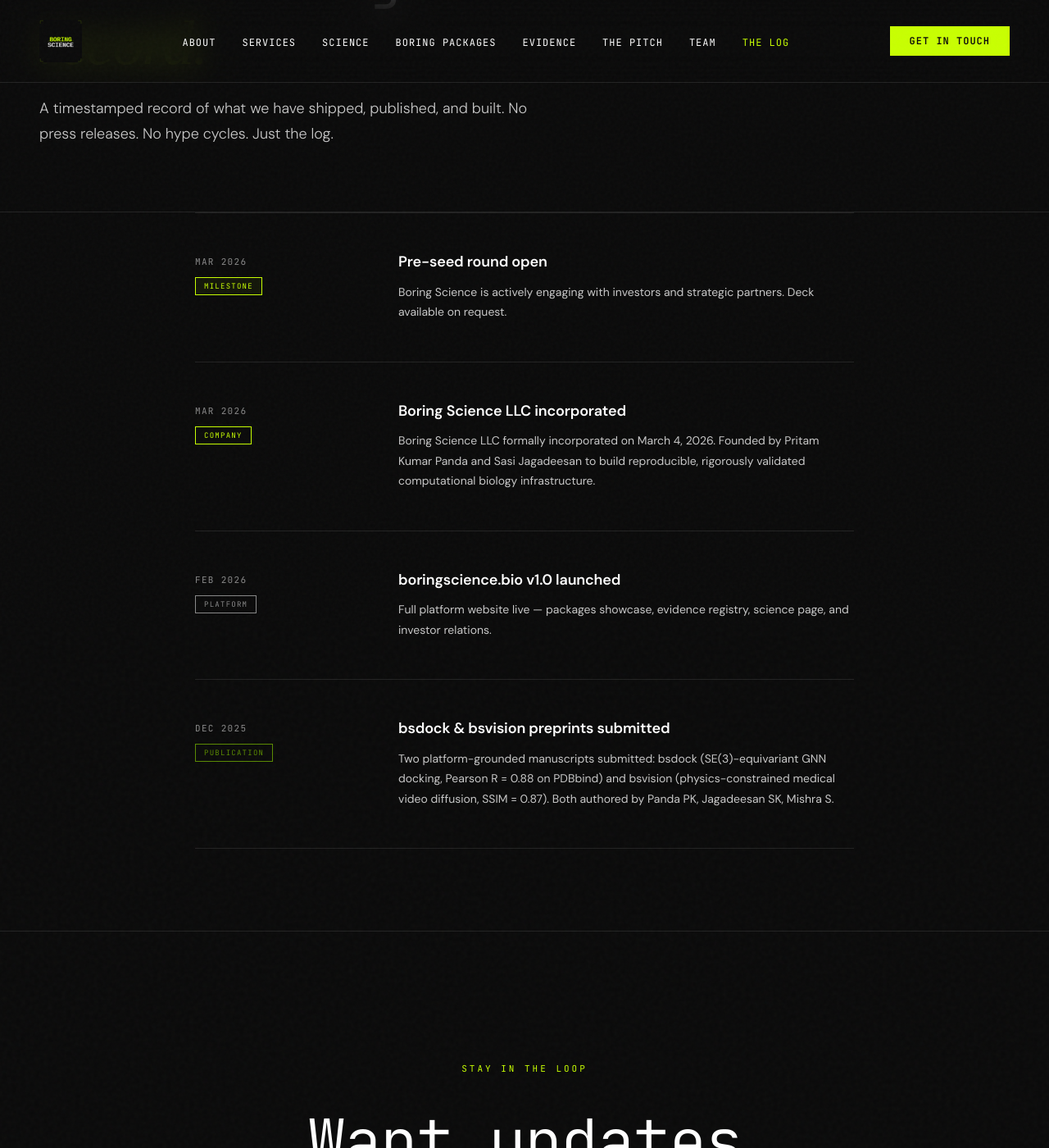
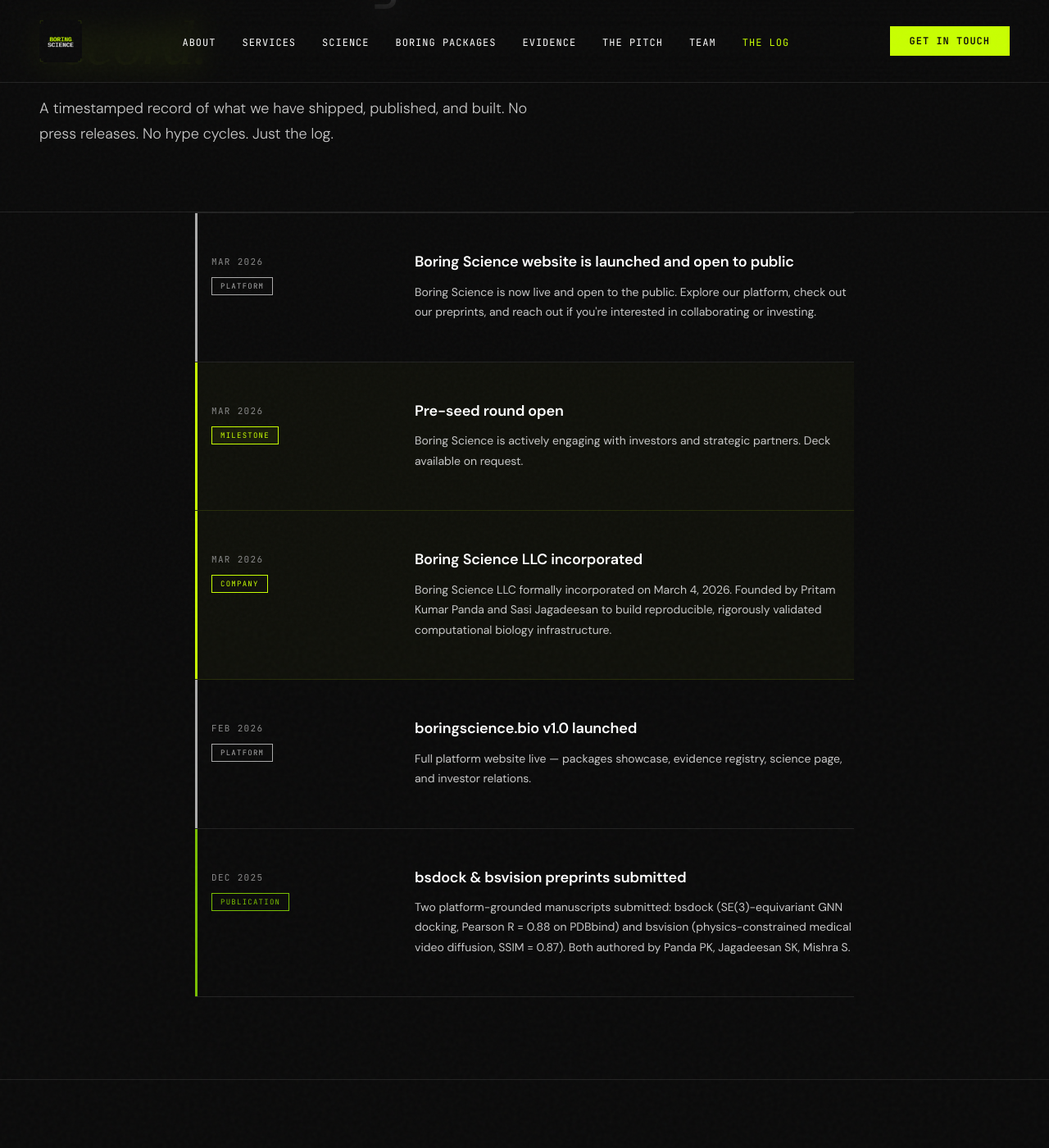
Before and after one commit to BoringScienceLLC/BoringScience, a Jekyll site: the page built from log.html, in a window 1280 px wide and 1400 px high, scrolled down 304 px. Shown: the whole window at 82% size. Built offline with Jekyll 4.4.1, drawn with Linux system fonts in a browser that asks for light colours; some web fonts are replaced.

Commit message:
Add log entry type classes and launch entry
Add a new Platform log entry for the site launch (2026-03-11) to _data/log.yml. Update log template (log.html) to include a type-specific class on .log-entry (log-entry--{type}), and reflect the compiled change in _site/log/index.html. Extend CSS (assets and _site assets) with styles for .log-entry--{milestone,company,publication,platform,data} and tweak publication/platform border colors to improve visual distinction.

```diff
--- a/_data/log.yml
+++ b/_data/log.yml
@@ -2,6 +2,11 @@
 # The Log — Company updates, most recent first.
 # Types: Company · Publication · Platform · Data · Milestone
 # ============================================================
+
+- date: "2026-03-11"
+  type: "Platform"
+  headline: "Boring Science website is launched and open to public"
+  body: "Boring Science is now live and open to the public. Explore our platform, check out our preprints, and reach out if you're interested in collaborating or investing."
 
 - date: "2026-03-10"
   type: "Milestone"
--- a/assets/css/style.css
+++ b/assets/css/style.css
@@ -2415,10 +2415,35 @@
   width: fit-content;
 }
 .log-type--company     { border-color: var(--accent); color: var(--accent); }
-.log-type--publication { border-color: #5a8a00; color: #5a8a00; }
-.log-type--platform    { border-color: #888; color: #888; }
+.log-type--publication { border-color: #7abf00; color: #7abf00; }
+.log-type--platform    { border-color: #aaa; color: #aaa; }
 .log-type--data        { border-color: #666; color: #666; }
 .log-type--milestone   { border-color: var(--accent); color: var(--accent); background: rgba(200,255,0,0.05); }
+
+.log-entry--milestone,
+.log-entry--company {
+  background: rgba(200,255,0,0.025);
+  border-bottom-color: rgba(200,255,0,0.12);
+  box-shadow: inset 3px 0 0 var(--accent);
+  padding-left: 20px;
+}
+.log-entry--milestone .log-headline,
+.log-entry--company .log-headline {
+  color: var(--text);
+}
+
+.log-entry--publication {
+  box-shadow: inset 3px 0 0 #7abf00;
+  padding-left: 20px;
+}
+.log-entry--platform {
+  box-shadow: inset 3px 0 0 #aaa;
+  padding-left: 20px;
+}
+.log-entry--data {
+  box-shadow: inset 3px 0 0 #666;
+  padding-left: 20px;
+}
 
 .log-headline {
   font-family: var(--sans);
--- a/log.html
+++ b/log.html
@@ -13,7 +13,7 @@
 
 <section class="log-section">
   {% for entry in site.data.log %}
-  <div class="log-entry reveal">
+  <div class="log-entry log-entry--{{ entry.type | downcase }} reveal">
     <div class="log-entry-meta">
       <div class="log-date">{{ entry.date | date: "%b %Y" }}</div>
       <div class="log-type log-type--{{ entry.type | downcase }}">{{ entry.type }}</div>
```
Also changed, not shown: 2 other files.
